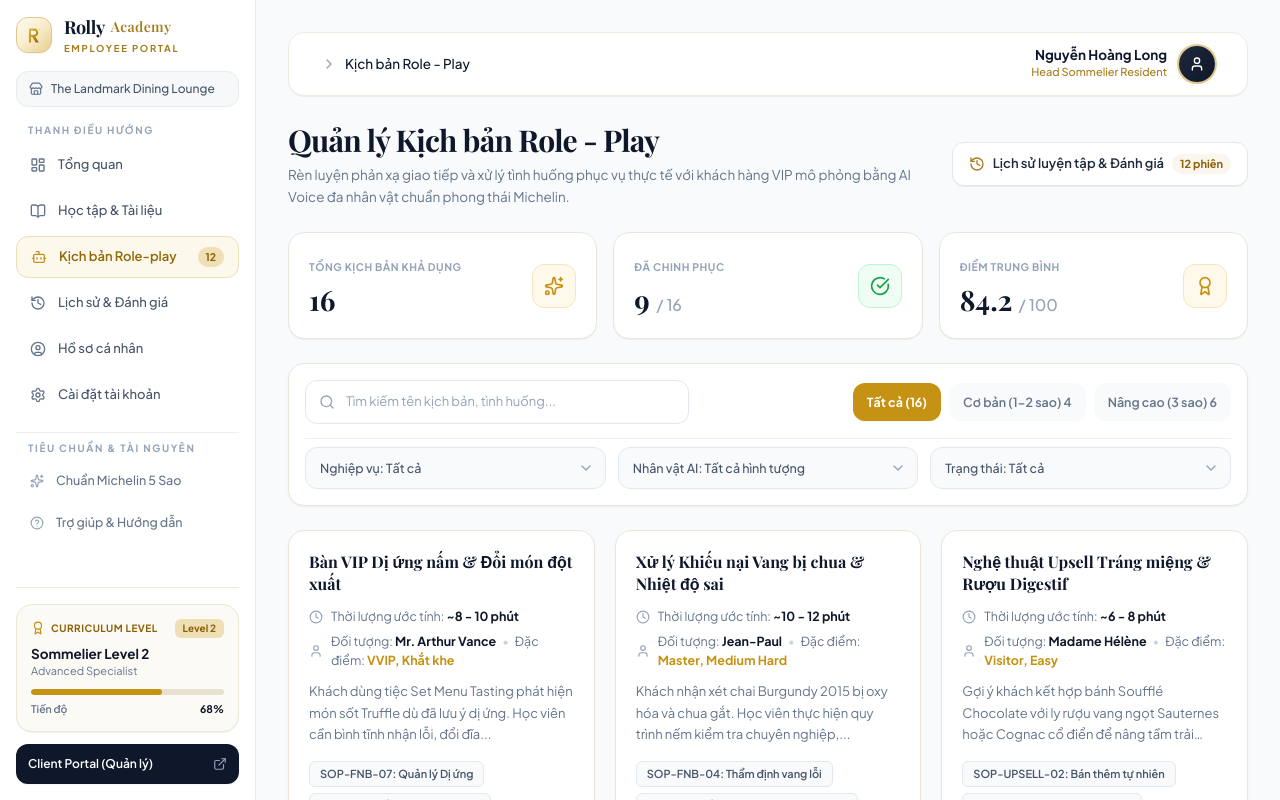
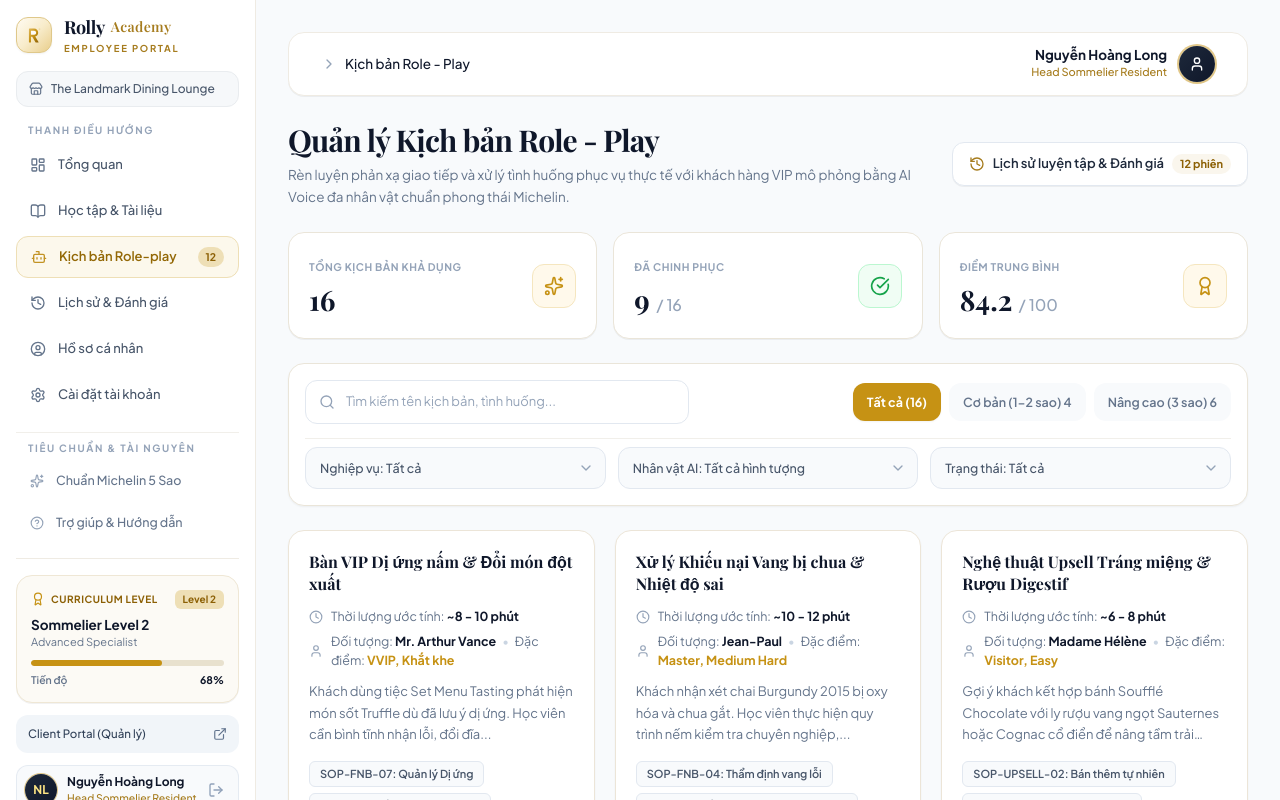
Before and after one commit to de180551chauvuonghoang-svg/RollyProject, a Next.js app in the folder frontend/: page /roleplay in a window 1280 px wide. Built offline with nearby package versions, Linux system fonts and the light colour scheme.

Commit message:
feat(employee-sidebar): add user profile card and logout button matching client sidebar

```diff
--- a/frontend/src/components/layout/employee/EmployeeSidebar.tsx
+++ b/frontend/src/components/layout/employee/EmployeeSidebar.tsx
@@ -15,7 +15,8 @@ import {
   ExternalLink,
   Award,
   Sparkles,
-  HelpCircle
+  HelpCircle,
+  LogOut
 } from "lucide-react";
 import { cn } from "@/lib/utils";
 import { APP_ROUTES } from "@/constants/routes";
@@ -180,14 +181,35 @@ export function EmployeeSidebar({ isOpen, onClose }: EmployeeSidebarProps) {
             </div>
           </div>
 
-          {/* Quick link to Client Portal (Elevated to avoid being hidden by dev badges) */}
+          {/* Quick link to Client Portal */}
           <Link
             href={APP_ROUTES.CLIENT_DASHBOARD}
-            className="w-full py-2.5 px-3 rounded-xl bg-slate-900 hover:bg-slate-800 text-white text-[12px] font-semibold flex items-center justify-between transition min-h-[40px] shadow-xs"
+            className="w-full py-2 px-3 rounded-xl bg-slate-100 hover:bg-slate-200 text-slate-700 text-[11.5px] font-medium flex items-center justify-between transition min-h-[38px]"
           >
             <span>Client Portal (Quản lý)</span>
-            <ExternalLink className="w-3.5 h-3.5 text-slate-400" />
+            <ExternalLink className="w-3.5 h-3.5 text-slate-500" />
           </Link>
+
+          {/* User Profile Card & Logout: Nguyễn Hoàng Long (Head Sommelier Resident) */}
+          <div className="flex items-center justify-between p-2 rounded-xl bg-slate-50 border border-slate-200/80">
+            <div className="flex items-center gap-2.5 min-w-0">
+              <div className="w-8 h-8 rounded-full bg-gradient-to-br from-[#1E293B] to-[#0F172A] text-amber-200 font-bold text-xs flex items-center justify-center shrink-0 ring-1 ring-[#C69214]/50 shadow-xs">
+                NL
+              </div>
+              <div className="truncate">
+                <div className="font-bold text-xs text-[#0F172A] truncate">Nguyễn Hoàng Long</div>
+                <div className="text-[10.5px] text-[#A67C1E] font-medium truncate">Head Sommelier Resident</div>
+              </div>
+            </div>
+
+            <Link
+              href={APP_ROUTES.LOGIN}
+              className="p-1.5 text-slate-400 hover:text-rose-600 rounded-lg transition"
+              title="Đăng xuất"
+            >
+              <LogOut className="w-4 h-4" />
+            </Link>
+          </div>
         </div>
       </aside>
     </>
```
